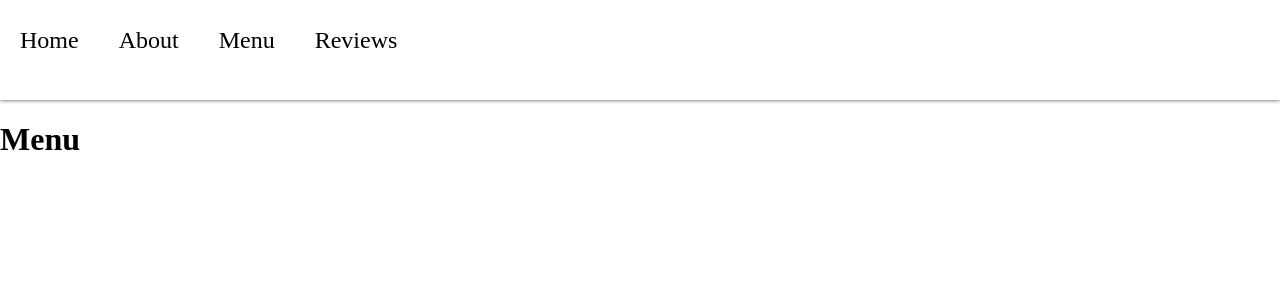
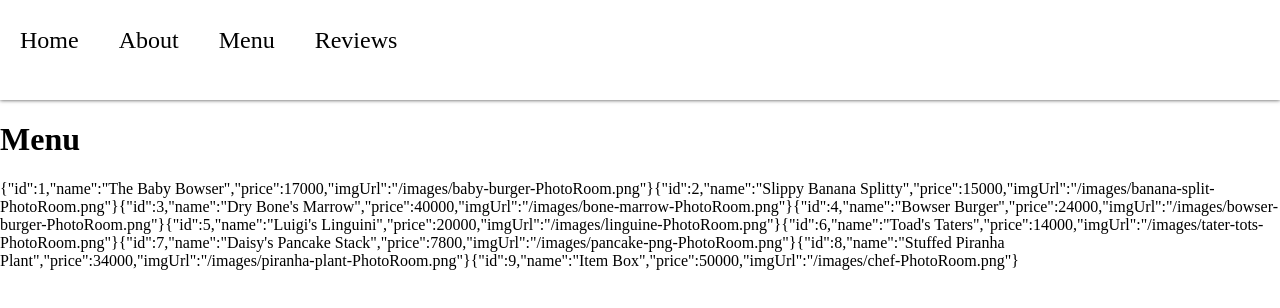
Before and after one commit to xebol/Luigis, a React (Create React App) app: page /menu in a window 1280 px wide. Shown: the top 308 px of the page. Built offline with nearby package versions, Linux system fonts and the light colour scheme.

Commit message:
add menu items data

```diff
--- a/package.json
+++ b/package.json
@@ -7,6 +7,7 @@
     "@testing-library/react": "^13.4.0",
     "@testing-library/user-event": "^13.5.0",
     "react": "^18.2.0",
+    "react-bootstrap": "^2.9.1",
     "react-dom": "^18.2.0",
     "react-router-dom": "^6.20.0",
     "react-scripts": "5.0.1",
--- /dev/null
+++ b/src/data/menu-items.json
@@ -0,0 +1,56 @@
+[
+  {
+    "id": 1,
+    "name": "The Baby Bowser",
+    "price": 17000,
+    "imgUrl": "/images/baby-burger-PhotoRoom.png"
+  },
+  {
+    "id": 2,
+    "name": "Slippy Banana Splitty",
+    "price": 15000,
+    "imgUrl": "/images/banana-split-PhotoRoom.png"
+  },
+  {
+    "id": 3,
+    "name": "Dry Bone's Marrow",
+    "price": 40000,
+    "imgUrl": "/images/bone-marrow-PhotoRoom.png"
+  },
+  {
+    "id": 4,
+    "name": "Bowser Burger",
+    "price": 24000,
+    "imgUrl": "/images/bowser-burger-PhotoRoom.png"
+  },
+  {
+    "id": 5,
+    "name": "Luigi's Linguini",
+    "price": 20000,
+    "imgUrl": "/images/linguine-PhotoRoom.png"
+  },
+  {
+    "id": 6,
+    "name": "Toad's Taters",
+    "price": 14000,
+    "imgUrl": "/images/tater-tots-PhotoRoom.png"
+  },
+  {
+    "id": 7,
+    "name": "Daisy's Pancake Stack",
+    "price": 7800,
+    "imgUrl": "/images/pancake-png-PhotoRoom.png"
+  },
+  {
+    "id": 8,
+    "name": "Stuffed Piranha Plant",
+    "price": 34000,
+    "imgUrl": "/images/piranha-plant-PhotoRoom.png"
+  },
+  {
+    "id": 9,
+    "name": "Item Box",
+    "price": 50000,
+    "imgUrl": "/images/chef-PhotoRoom.png"
+  }
+]
--- a/src/pages/Menu.js
+++ b/src/pages/Menu.js
@@ -1,6 +1,11 @@
+import menuItems from "../data/menu-items.json"
+
 const Menu = () => {
   return (
+    <>
     <h1>Menu</h1>
+      {menuItems.map(item => (JSON.stringify(item)))}
+    </>
   );
 };
 
```
Also changed, not shown: 1 other file (tests, documents, lock files or other folders).
